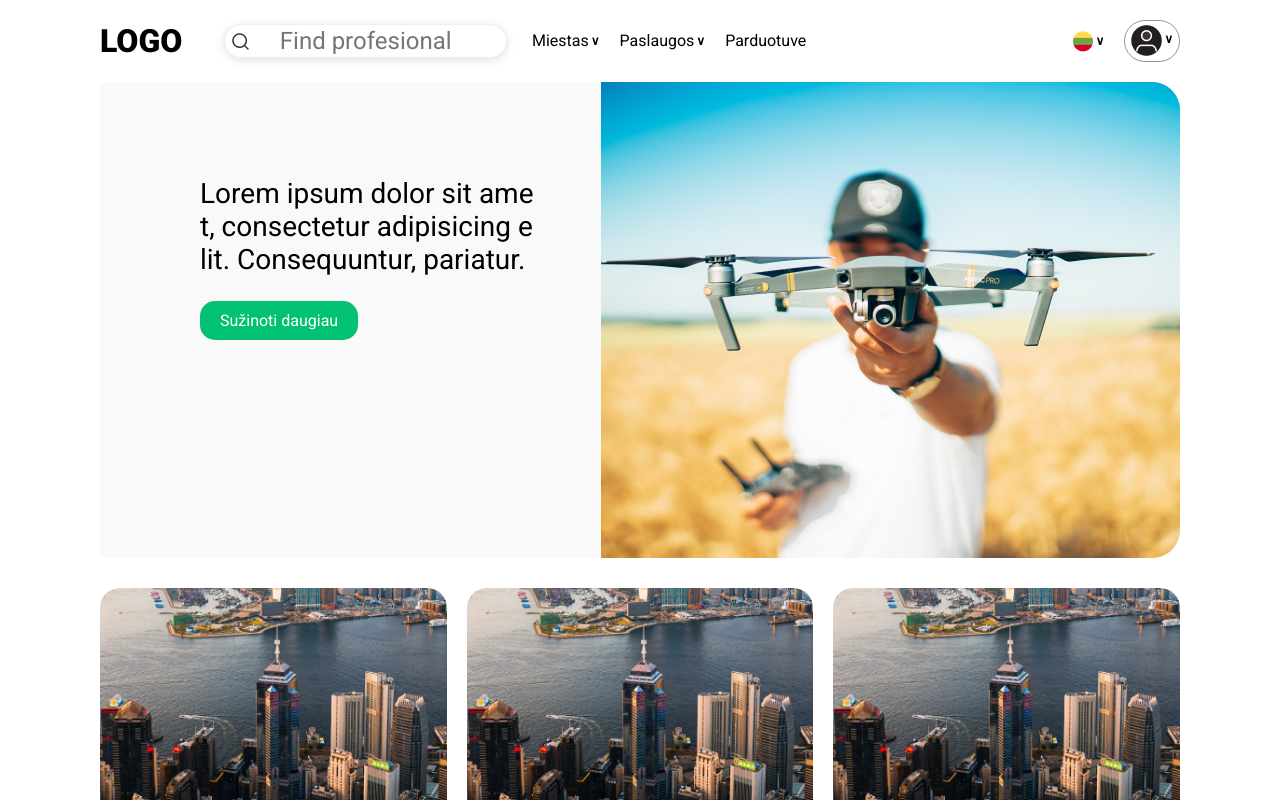
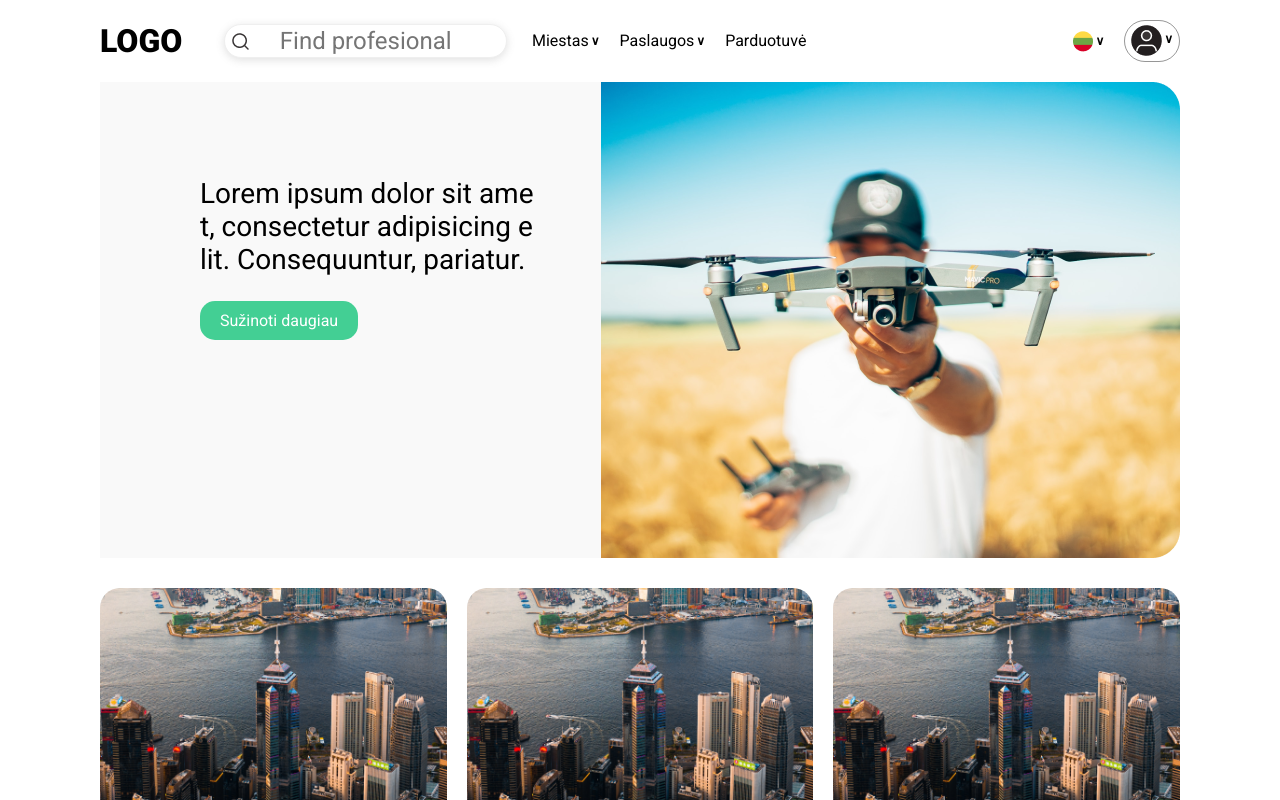
Before and after one commit to Scarab911/drone-hub, a React (Create React App) app: page / in a window 1280 px wide. In both pictures the pointer is over the element "Sužinoti daugiau". Shown: the top 800 px of the page. Built offline with nearby package versions, Linux system fonts and the light colour scheme.

Commit message:
button hover, card component moved to carousel

```diff
--- a/src/components/header/navigation/Navigation.jsx
+++ b/src/components/header/navigation/Navigation.jsx
@@ -13,7 +13,7 @@ export default function Navigation() {
         <a href="/">
           Paslaugos<span>&or;</span>
         </a>
-        <a href="/">Parduotuve</a>
+        <a href="/">Parduotuvė</a>
       </div>
       <div className="selections">
         <LanguageSelector />
--- a/src/components/main/carousel/Carousel.jsx
+++ b/src/components/main/carousel/Carousel.jsx
@@ -1,5 +1,5 @@
 import React from 'react';
-import Card from '../../card/Card';
+import Card from './card/Card';
 import './carousel.css';
 
 export default function Carousel() {
--- a/src/components/card/Card.jsx
+++ b/src/components/main/carousel/card/Card.jsx
@@ -1,7 +1,7 @@
 import React from 'react';
 import './card.css';
-import ArrowBtn from '../../assets/icons/right.png';
-import CardImg from '../../assets/images/city.png';
+import ArrowBtn from '../../../../assets/icons/right.png';
+import CardImg from '../../../../assets/images/city.png';
 
 export default function Card() {
   return (
--- a/src/components/main/hero/hero.css
+++ b/src/components/main/hero/hero.css
@@ -27,6 +27,11 @@
     cursor: pointer;
 }
 
+.description .button:hover {
+
+    background-color: #02c171bb;
+}
+
 .hero-container img {
     max-width: 100%;
     height: auto;
```
Also changed, not shown: src/components/main/carousel/card/card.css (renamed from src/components/card/card.css).
